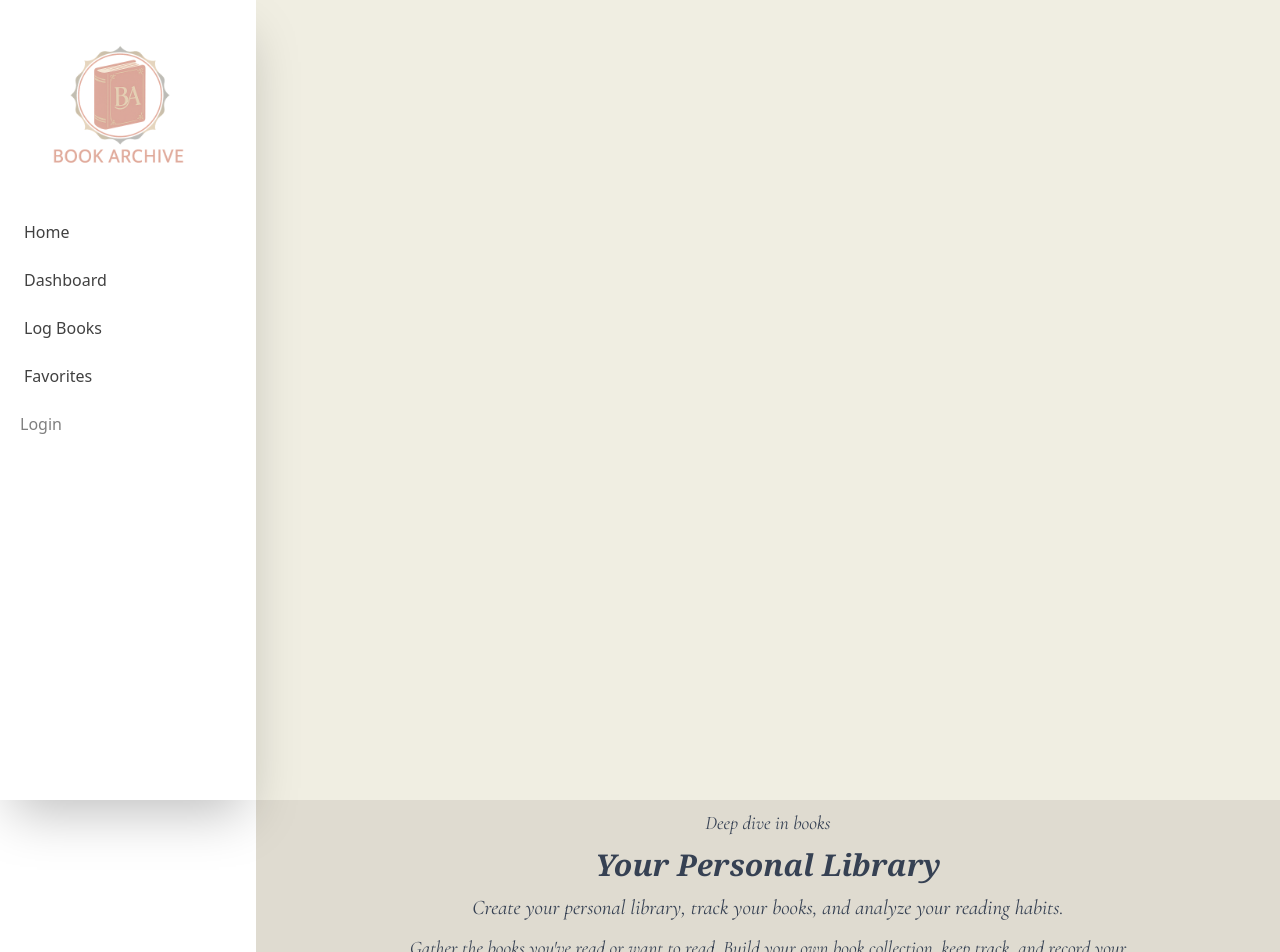
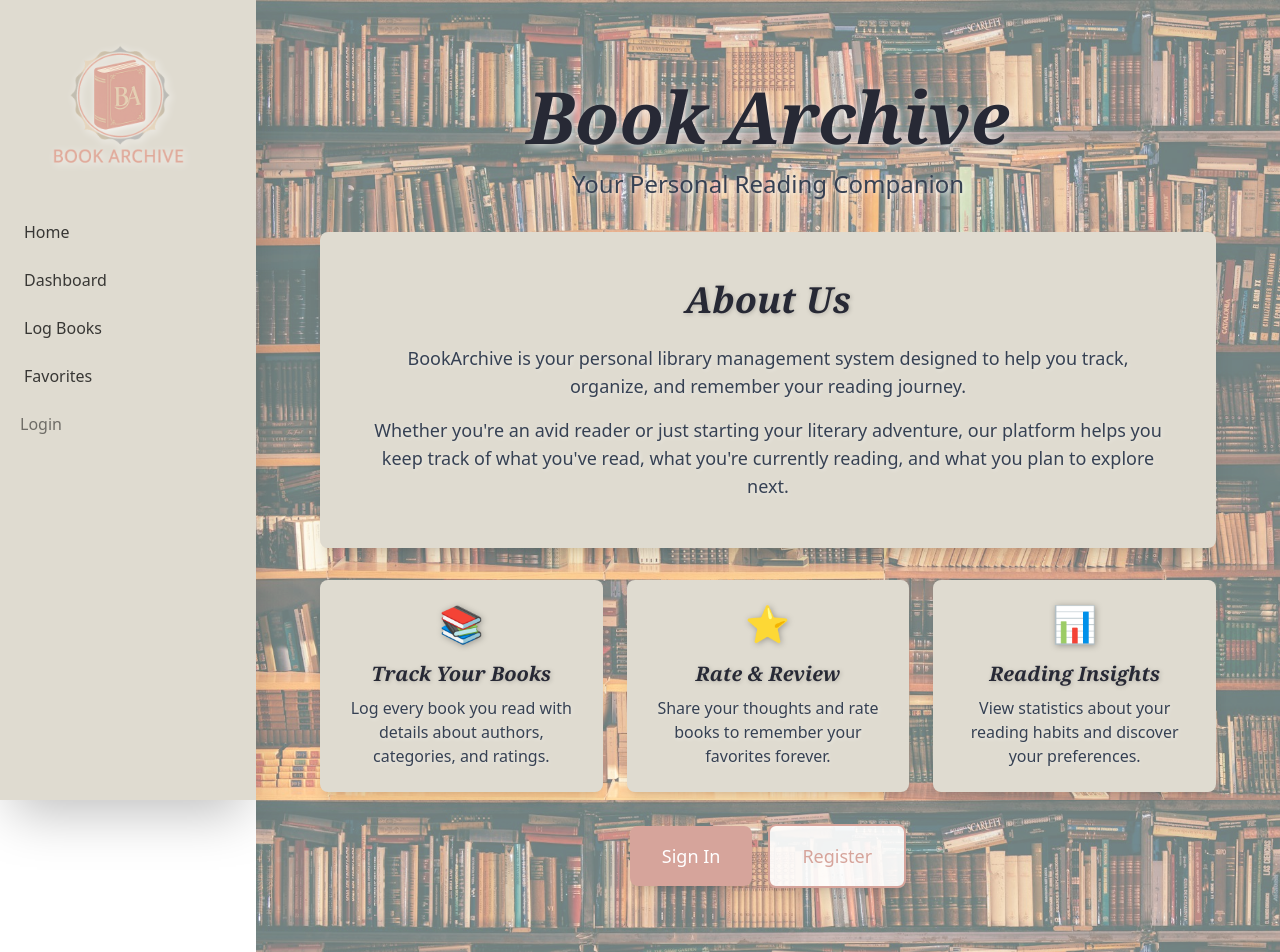
Before and after one commit to SanemIzci/BookArchive, a React (Vite) app in the folder frontend/: page / in a window 1280 px wide. Shown: the top 952 px of the page. Built offline with nearby package versions, Linux system fonts and the light colour scheme.

Commit message:
Home Page created

```diff
--- a/frontend/layout/Navbar.jsx
+++ b/frontend/layout/Navbar.jsx
@@ -1,7 +1,7 @@
 import React, { useEffect, useState } from 'react';
 import { useDispatch, useSelector } from 'react-redux';
 import { FaBars, FaTimes } from 'react-icons/fa';
-import { Link } from 'react-router-dom';
+import { Link, useNavigate } from 'react-router-dom';
 import { fetchUserProfile } from '../redux/UserSlice';
 import { logout } from '../redux/AuthSlice';
 import { MdOutlineLogout } from 'react-icons/md';
@@ -11,6 +11,7 @@ function Navbar() {
   const [isOpen, setIsOpen] = useState(false);
   const dispatch = useDispatch();
   const { user, isAuth } = useSelector((state) => state.user);
+  const navigate = useNavigate();
 
   useEffect(() => {
     dispatch(fetchUserProfile());
@@ -41,7 +42,7 @@ function Navbar() {
 
       {/* Sidebar */}
       <div
-        className={`fixed md:fixed top-0 left-0 h-full shadow-2xl w-[2/5]  md:w-64
+        className={`fixed md:fixed top-0 left-0 h-full bg-[#dfdbd0] shadow-2xl w-[2/5] md:w-64
           p-2 transition-transform duration-300 z-20
           ${isOpen ? 'translate-x-0' : '-translate-x-full'}
           md:translate-x-0`}
@@ -50,13 +51,13 @@ function Navbar() {
         <img
           src="/assets/logo.png"
           alt="Logo"
-          className="w-auto sm:h-6 md:h-10 lg:h-50 mx-3 cursor-pointer"
+          className="w-auto sm:h-6 md:h-10 lg:h-50 mx-3 cursor-pointer drop-shadow-[2px_2px_4px_rgba(255,255,255,0.8)] hover:drop-shadow-[3px_3px_6px_rgba(255,255,255,0.9)] transition-all duration-200"
         />
       </div>
 
 
 
-      <nav className="flex flex-col gap-0 w-full">
+      <nav className="flex flex-col gap-0 w-full ">
         {navItems.map((item) => (
           <Link
             key={item.label}
@@ -70,7 +71,7 @@ function Navbar() {
           {!isAuth && (
             <Link
               to="/login"
-              className="w-full px-3 py-3 flex items-center gap-4 rounded hover:bg-[#2D68FE] opacity-50 transition text-left"
+              className="w-full px-3 py-3 flex items-center gap-4 rounded hover:bg-[#d6a49b] opacity-50 transition text-left"
               onClick={() => setIsOpen(false)}
             >
               <span className="text-base">Login</span>
@@ -81,7 +82,7 @@ function Navbar() {
         {isAuth && (
           <button
             onClick={handleLogout}
-            className="w-full px-3 py-3 flex items-center gap-4 rounded hover:bg-[#2D68FE] opacity-50 transition text-left absolute bottom-20 left-0"
+            className="w-full px-3 py-3 flex items-center gap-4 rounded  opacity-50 transition text-left absolute bottom-20 left-0"
           >
             <MdOutlineLogout size={22} />
             <span className="text-base">Logout</span>
@@ -89,11 +90,11 @@ function Navbar() {
         )}
 
         {user && (
-          <div className="absolute bottom-4 left-0 w-full px-3 py-3 flex items-center gap-4 bg-white rounded">
+          <div className="absolute bottom-4 left-0 w-full px-3 py-3 flex items-center gap-4 bg-[#dfdbd0] rounded">
             <img
               src={user.avatar?.url}
               alt="Profile"
-              className="w-10 h-10 rounded-full object-cover border"
+              className="w-10 h-10 rounded-full object-cover border cursor-pointer"
               onClick={()=>{
                 navigate('/profile')
               }}
--- a/frontend/pages/Dashboard.jsx
+++ b/frontend/pages/Dashboard.jsx
@@ -1,49 +1,66 @@
-import React, { useEffect } from 'react';
+import React, { useEffect, useState } from 'react';
 import { useDispatch, useSelector } from 'react-redux';
 import { getBooks } from '../redux/BookSlice.js';
 import BookCard from '../components/BookCard';
 import { useNavigate } from 'react-router-dom';
+import { fetchUserProfile } from '../redux/UserSlice';
+import Loading from '../components/Loading';
 
 const Dashboard = () => {
   const dispatch = useDispatch();
   const navigate = useNavigate();
+  const [isInitialized, setIsInitialized] = useState(false);
 
 
   const { books, loading, error } = useSelector((state) => state.book);
 
-  const { isAuth, user } = useSelector((state) => state.user);
+  const { isAuth, user, loading: authLoading } = useSelector((state) => state.user);
 
   useEffect(() => {
+    const token = localStorage.getItem('accessToken');
 
-    if (!isAuth) {
-      navigate('/login');
-      return;
+    if (!isInitialized) {
+      if (!token) {
+        navigate('/login');
+        return;
+      }
+      setIsInitialized(true);
     }
 
+    if (isInitialized && token && !isAuth) {
+      dispatch(fetchUserProfile());
+    }
 
-    dispatch(getBooks());
-  }, [dispatch, isAuth, navigate]);
+    if (isInitialized && isAuth) {
+      dispatch(getBooks());
+    }
+  }, [dispatch, isAuth, navigate, isInitialized]);
 
   const handleFavoriteToggle = () => {
     dispatch(getBooks());
   };
 
 
+  if (!isInitialized || authLoading) {
+    return <Loading />;
+  }
+
   if (!isAuth) {
     return <div className="flex justify-center items-center min-h-screen md:mb-100">Redirecting to login...</div>;
   }
+
   const HandleRoute=()=>{
     navigate('details')
   }
 
   return (
-    <div className="p-4 min-h-screen">
+    <div className="p-4 min-h-full">
       <div className="flex justify-between items-center mb-6">
-        <h2 className="text-2xl font-noto-italic-bold text-center">My Books</h2>
+        <h2 className="text-2xl font-noto-italic-bold">My Books</h2>
 
       </div>
 
-      {loading && <p className="text-center py-4">Loading...</p>}
+      {loading && <Loading />}
       {error && <p className="text-red-500 text-center py-4">Error: {error}</p>}
 
       <div className="grid grid-cols-1 sm:grid-cols-2 lg:grid-cols-3 xl:grid-cols-4 gap-6">
--- a/frontend/pages/Details.jsx
+++ b/frontend/pages/Details.jsx
@@ -120,7 +120,7 @@ function Details() {
 
                             {/* Reading Status Dropdown */}
                             {book && (
-                                <div className="flex flex-row items-center space-x-">
+                                <div className="flex flex-row items-center space-x-4">
                                     <label className="block text-[#272935] text-sm md:text-base font-medium min-w-[100px]">Reading Status</label>
                                     <div className="relative">
                                         <Listbox value={book.readingStatus || 'to-read'} onChange={(value) => {
--- a/frontend/pages/ForgotPassword.jsx
+++ b/frontend/pages/ForgotPassword.jsx
@@ -42,7 +42,7 @@ function ForgotPassword() {
                                 name="email"
                                 type="email"
                                 required
-                                className="appearance-none rounded-t-md relative block w-full px-3 py-2 border border-gray-300 placeholder-gray-500 text-gray-900 focus:outline-none focus:ring-indigo-500 focus:border-indigo-500 focus:z-10 sm:text-sm"
+                                className="appearance-none rounded-t-md relative block w-full px-3 py-2 border border-gray-300 placeholder-gray-500 text-gray-900 focus:outline-none focus:ring-[#d6a49b] focus:border-[#d6a49b] focus:z-10 sm:text-sm"
                             />
                         </div>
                         <div>
@@ -53,13 +53,13 @@ function ForgotPassword() {
                                 name="email"
                                 type="email"
                                 required
-                                className="appearance-none rounded-b-md relative block w-full px-3 py-2 border border-gray-300 placeholder-gray-500 text-gray-900 focus:outline-none focus:ring-indigo-500 focus:border-indigo-500 focus:z-10 sm:text-sm"
+                                className="appearance-none rounded-b-md relative block w-full px-3 py-2 border border-gray-300 placeholder-gray-500 text-gray-900 focus:outline-none focus:ring-[#d6a49b] focus:border-[#d6a49b] focus:z-10 sm:text-sm"
                             />
                         </div>
                         <div>
                             <button
                                 type="submit"
-                                className="w-full flex justify-center py-2 px-4 border border-transparent text-sm font-medium rounded-md text-white bg-indigo-600 hover:bg-indigo-700 focus:outline-none focus:ring-2 focus:ring-offset-2 focus:ring-indigo-500 disabled:opacity-50"
+                                className="w-full flex justify-center py-2 px-4 border border-transparent text-sm font-medium rounded-md text-white bg-[#d6a49b] hover:bg-[#dfdbd0] focus:outline-none focus:ring-2 focus:ring-offset-2 focus:ring-[#d6a49b] disabled:opacity-50 transition-colors duration-200"
                             >
                                 {loading ? 'Sending...' : 'Send Reset Token'}
                             </button>
--- a/frontend/pages/Home.jsx
+++ b/frontend/pages/Home.jsx
@@ -1,9 +1,111 @@
 import React from 'react';
+import { useNavigate } from 'react-router-dom';
+import { useSelector } from 'react-redux';
+import LibraryImage from '../assets/Library.jpg';
 
 function Home() {
+  const navigate = useNavigate();
+  const { isAuth } = useSelector((state) => state.user);
+
   return (
-    <div className='min-h-screen bg-[#f0eee2]'>
+    <div className='min-h-screen relative overflow-hidden'>
+      <div
+        className='absolute inset-0 bg-cover bg-center bg-fixed'
+        style={{
+          backgroundImage: `url(${LibraryImage})`,
+          opacity: 0.8
+        }}
+      />
 
+      <div className='absolute inset-0 bg-white/30' />
+
+      <div className='relative z-10 min-h-screen flex flex-col justify-center items-center px-4 py-20'>
+        <div className='max-w-4xl text-center'>
+          <div className='mb-8'>
+            <h1 className='text-5xl md:text-7xl font-noto-italic-bold text-[#272935] mb-4 drop-shadow-[2px_2px_4px_rgba(255,255,255,0.8)]'>
+              Book Archive
+            </h1>
+            <p className='text-xl md:text-2xl text-gray-700 font-medium drop-shadow-[1px_1px_2px_rgba(255,255,255,0.8)]'>
+              Your Personal Reading Companion
+            </p>
+          </div>
+
+          <div className='bg-[#dfdbd0] backdrop-blur-sm rounded-lg p-8 md:p-12 shadow-xl mb-8'>
+            <h2 className='text-3xl md:text-4xl font-noto-italic-bold text-[#272935] mb-6 drop-shadow-[1px_1px_2px_rgba(0,0,0,0.2)]'>
+              About Us
+            </h2>
+            <div className='text-lg text-gray-700 space-y-4'>
+              <p className='drop-shadow-[1px_1px_2px_rgba(255,255,255,0.5)]'>
+                BookArchive is your personal library management system designed to help you track,
+                organize, and remember your reading journey.
+              </p>
+              <p className='drop-shadow-[1px_1px_2px_rgba(255,255,255,0.5)]'>
+                Whether you're an avid reader or just starting your literary adventure, our platform
+                helps you keep track of what you've read, what you're currently reading, and what
+                you plan to explore next.
+              </p>
+            </div>
+          </div>
+
+          <div className='grid md:grid-cols-3 gap-6 mb-8'>
+            <div className='bg-[#dfdbd0] backdrop-blur-sm rounded-lg p-6 shadow-lg'>
+              <div className='text-4xl mb-4 drop-shadow-[1px_1px_3px_rgba(0,0,0,0.3)]'>📚</div>
+              <h3 className='text-xl font-noto-italic-bold text-[#272935] mb-2 drop-shadow-[1px_1px_2px_rgba(0,0,0,0.2)]'>
+                Track Your Books
+              </h3>
+              <p className='text-gray-700 drop-shadow-[1px_1px_2px_rgba(255,255,255,0.5)]'>
+                Log every book you read with details about authors, categories, and ratings.
+              </p>
+            </div>
+
+            <div className='bg-[#dfdbd0] backdrop-blur-sm rounded-lg p-6 shadow-lg'>
+              <div className='text-4xl mb-4 drop-shadow-[1px_1px_3px_rgba(0,0,0,0.3)]'>⭐</div>
+              <h3 className='text-xl font-noto-italic-bold text-[#272935] mb-2 drop-shadow-[1px_1px_2px_rgba(0,0,0,0.2)]'>
+                Rate & Review
+              </h3>
+              <p className='text-gray-700 drop-shadow-[1px_1px_2px_rgba(255,255,255,0.5)]'>
+                Share your thoughts and rate books to remember your favorites forever.
+              </p>
+            </div>
+
+            <div className='bg-[#dfdbd0] backdrop-blur-sm rounded-lg p-6 shadow-lg'>
+              <div className='text-4xl mb-4 drop-shadow-[1px_1px_3px_rgba(0,0,0,0.3)]'>📊</div>
+              <h3 className='text-xl font-noto-italic-bold text-[#272935] mb-2 drop-shadow-[1px_1px_2px_rgba(0,0,0,0.2)]'>
+                Reading Insights
+              </h3>
+              <p className='text-gray-700 drop-shadow-[1px_1px_2px_rgba(255,255,255,0.5)]'>
+                View statistics about your reading habits and discover your preferences.
+              </p>
+            </div>
+          </div>
+
+          <div className='flex flex-col sm:flex-row gap-4 justify-center items-center'>
+            {!isAuth ? (
+              <>
+                <button
+                  onClick={() => navigate('/login')}
+                  className='w-full sm:w-auto px-8 py-4 bg-[#d6a49b] hover:bg-[#dfdbd0] text-white text-lg font-medium rounded-lg transition-colors duration-200 shadow-lg'
+                >
+                  Sign In
+                </button>
+                <button
+                  onClick={() => navigate('/register')}
+                  className='w-full sm:w-auto px-8 py-4 bg-white/90 hover:bg-white text-[#d6a49b] text-lg font-medium rounded-lg border-2 border-[#d6a49b] transition-colors duration-200 shadow-lg'
+                >
+                  Register
+                </button>
+              </>
+            ) : (
+              <button
+                onClick={() => navigate('/dashboard')}
+                className='w-full sm:w-auto px-8 py-4 bg-[#d6a49b] hover:bg-[#dfdbd0] text-white text-lg font-medium rounded-lg transition-colors duration-200 shadow-lg'
+              >
+                Go to Dashboard
+              </button>
+            )}
+          </div>
+        </div>
+      </div>
     </div>
   );
 }
--- a/frontend/pages/Login.jsx
+++ b/frontend/pages/Login.jsx
@@ -33,19 +33,21 @@ function Login() {
 
   return (
     <div className="flex h-screen">
-      {/* Navbar solda, ana içerik ortalanıyor */}
+
       <div className="flex-1 flex items-center justify-center m">
-        <div className="bg-white shadow-lg rounded-lg flex flex-col items-center justify-center" style={{ width: 500, height: 500 }} >
-          <h2 className="mb-6 text-center text-2xl font-extrabold text-gray-900">
+        <div className="bg-white shadow-lg rounded-lg" style={{ width: 500, height: 500 }} >
+          <div className="flex flex-col items-center justify-center h-full p-8">
+            <h2 className="mb-6 text-center text-xl md:text-3xl font-noto-italic-bold">
               Sign in to your account
             </h2>
+            <div className="w-full px-8">
               <form className="w-full space-y-4" onSubmit={handleSubmit}>
                 <div>
                   <input
                     name="email"
                     type="email"
                     required
-                className="appearance-none rounded-t-md relative block w-full px-3 py-2 border border-gray-300 placeholder-gray-500 text-gray-900 focus:outline-none focus:ring-indigo-500 focus:border-indigo-500 focus:z-10 sm:text-sm"
+                    className="appearance-none rounded-t-md relative block w-full px-3 py-2 border border-gray-300 placeholder-gray-500 text-gray-900 focus:outline-none focus:ring-[#d6a49b] focus:border-[#d6a49b] focus:z-10 sm:text-sm"
                     placeholder="Email address"
                     value={formData.email}
                     onChange={handleChange}
@@ -56,7 +58,7 @@ function Login() {
                     name="password"
                     type="password"
                     required
-                className="appearance-none rounded-b-md relative block w-full px-3 py-2 border border-gray-300 placeholder-gray-500 text-gray-900 focus:outline-none focus:ring-indigo-500 focus:border-indigo-500 focus:z-10 sm:text-sm"
+                    className="appearance-none rounded-b-md relative block w-full px-3 py-2 border border-gray-300 placeholder-gray-500 text-gray-900 focus:outline-none focus:ring-[#d6a49b] focus:border-[#d6a49b] focus:z-10 sm:text-sm"
                     placeholder="Password"
                     value={formData.password}
                     onChange={handleChange}
@@ -65,17 +67,19 @@ function Login() {
                 <button
                   type="submit"
                   disabled={loading}
-              className="w-full flex justify-center py-2 px-4 border border-transparent text-sm font-medium rounded-md text-white bg-indigo-600 hover:bg-indigo-700 focus:outline-none focus:ring-2 focus:ring-offset-2 focus:ring-indigo-500 disabled:opacity-50"
+                  className="w-full flex justify-center py-2 px-4 border border-transparent text-sm font-medium rounded-md text-white bg-[#d6a49b] hover:bg-[#dfdbd0] focus:outline-none focus:ring-2 focus:ring-offset-2 focus:ring-[#d6a49b] disabled:opacity-50 transition-colors duration-200"
                 >
                   {loading ? 'Signing in...' : 'Sign in'}
                 </button>
                 <div className='text-center'>
-              <p>Don't have an account? <Link to="/register" className="text-indigo-600 hover:underline"> Register</Link></p>
+                  <p>Don't have an account? <Link to="/register" className="text-[#d6a49b] hover:text-[#dfdbd0] hover:underline transition-colors"> Register</Link></p>
                 </div>
                 <div className='text-center'>
-              <p>Forgot Password<Link to="/forgotPassword" className="text-indigo-600 hover:underline"> Forgot?</Link></p>
+                  <p>Forgot Password<Link to="/forgotPassword" className="text-[#d6a49b] hover:text-[#dfdbd0] hover:underline transition-colors"> Forgot?</Link></p>
                 </div>
               </form>
+            </div>
+          </div>
         </div>
       </div>
     </div>
```
Also changed, not shown: frontend/pages/Profile.jsx (+9 -8 lines), frontend/pages/Register.jsx (+5 -5 lines), frontend/pages/ResetPassword.jsx (+5 -5 lines), frontend/assets/Library.jpg (added). Lines whose indentation alone changed are shown as unchanged.
